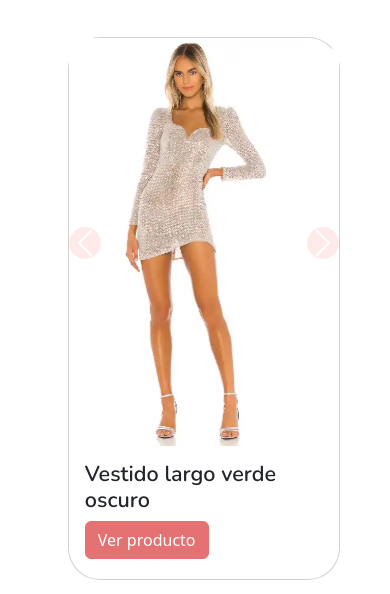
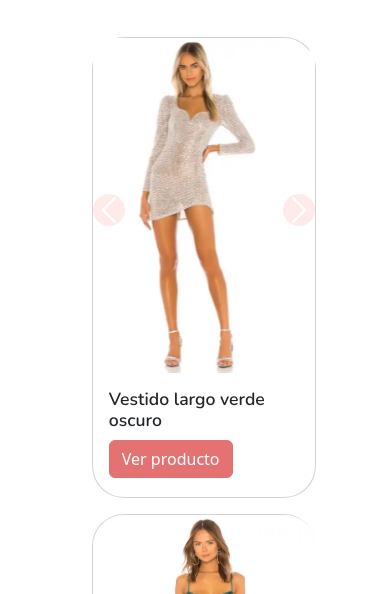
Before and after one commit to Luci1512/NewAugustine, a plain HTML site: page index.html in a window 390 px wide. Shown: the part 214-808 px from the top of the page. Drawn offline with nearby package versions, Linux system fonts and the light colour scheme.

Commit message:
products 0.2

```diff
--- a/scss/_productos.scss
+++ b/scss/_productos.scss
@@ -20,7 +20,11 @@ $btnColor:rgb(228, 114, 114);
 
 $footerTextColor: rgb(255, 255, 255);
 
-
+//media para productos
+$media-1170: 14rem;
+$media-980: 11.2rem;
+$media-800: 10rem;
+$media-725: 14rem;
 
 
 //mixins
@@ -46,27 +50,54 @@ $footerTextColor: rgb(255, 255, 255);
     justify-content: center;
     justify-items: stretch;
     border-radius: 2rem;
+
+    //@media products
+    @media(max-width:1170px){
+        width: $media-1170;
+    }
+    @media(max-width: 980px){
+        width: $media-980;
+    }
+    @media(max-width: 800px){
+        width: $media-800;
+    }
+    @media(max-width: 725px){
+        width: $media-725;
+    }
     img{
         border-radius: 2rem;
+        @media(max-width: 1170px){
+            width: $media-1170;
+        }
+        @media(max-width: 980px){
+            width: $media-980;
+        }
+        @media(max-width: 800px){
+            width: $media-800;
+        }
+        @media(max-width: 725px){
+        width: $media-725;
+    }
+    }
+
+    h4{
+        @media(max-width: 1170px){
+            font-size: 1.1em;
+            max-width: $media-1170;
+        }
+        @media(max-width: 980px){
+           max-width: $media-980;
+        }
+        @media(max-width: 800px){
+            max-width: $media-800;
+        }
+        @media(max-width: 725px){
+        max-width: $media-725;
+    }
     }
 }
 
-    @media(max-width: 576px){
-        .productos {
-        max-width: 11rem;
-        margin-left: 0,05rem;
-        margin-bottom: 0,05rem;
-        border-radius: 1rem;
-        img{
-            border-radius: 1rem;
-        }}
-        }
 
-    @media(max-width: 575px){
-        .productos {
-        max-width: 8rem;
-        }
-    }
 
 //botones
 .productBtn{
@@ -91,6 +122,7 @@ $footerTextColor: rgb(255, 255, 255);
 
 .productos{
     @include Productos;
+
 }
 
 .filtro{
```
Also changed, not shown: css/main.css, 1 other file.
